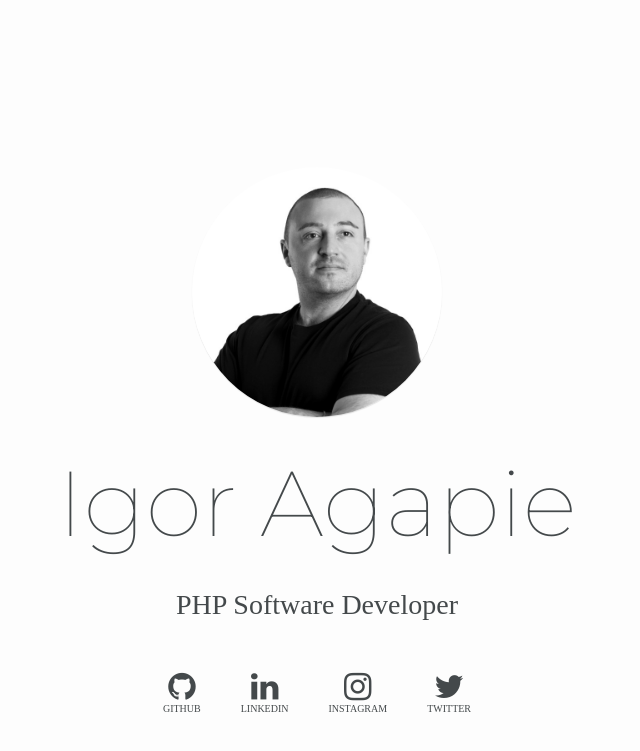
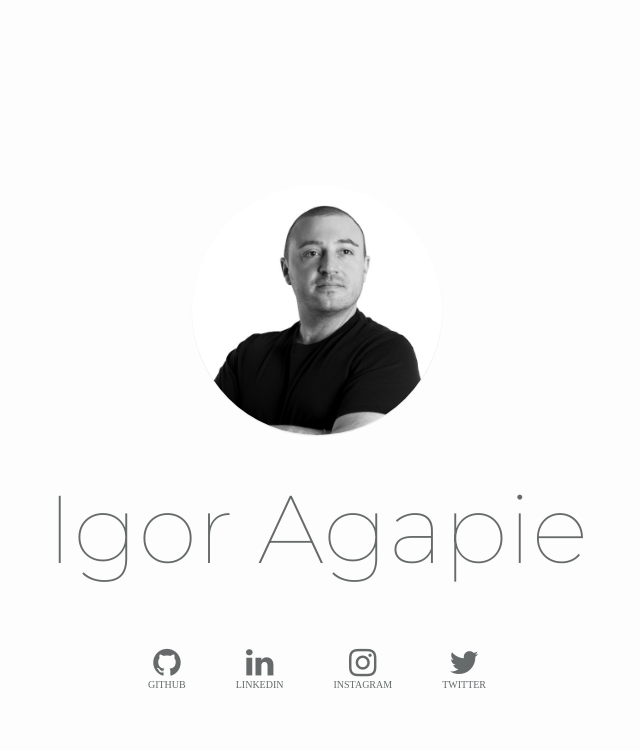
Before and after one commit to iagapie/iagapie.github.io, a Jekyll site: the page built from index.html, in a window 1280 px wide. Shown: the top 751 px of the page, without its empty margins (323-963 px from the left). Built offline with Jekyll 4.4.1, drawn with Linux system fonts in a browser that asks for light colours; some web fonts are replaced.

Commit message:
remove position

```diff
--- a/_config.yml
+++ b/_config.yml
@@ -1,6 +1,5 @@
 encoding: "utf-8"
 title: Igor Agapie
-position: PHP Software Developer
 description: Highly-skilled software development professional bringing more than 9 years in software design, development and integration. Advanced knowledge of PHP7 and C#.
 
 avatar: profile2.jpg
--- a/_includes/name.html
+++ b/_includes/name.html
@@ -1,2 +1 @@
 <h1 class="name">{{ site.title }}</h1>
-<h3 class="position">{{ site.position }}</h3>
--- a/assets/css/main.scss
+++ b/assets/css/main.scss
@@ -6,7 +6,7 @@
 
 /*! minireset.css v0.0.6 | MIT License | github.com/jgthms/minireset.css */html,body,p,ol,ul,li,dl,dt,dd,blockquote,figure,fieldset,legend,textarea,pre,iframe,hr,h1,h2,h3,h4,h5,h6{margin:0;padding:0}h1,h2,h3,h4,h5,h6{font-size:100%;font-weight:normal}ul{list-style:none}button,input,select,textarea{margin:0}html{box-sizing:border-box}*,*::before,*::after{box-sizing:inherit}img,video{height:auto;max-width:100%}iframe{border:0}table{border-collapse:collapse;border-spacing:0}td,th{padding:0}td:not([align]),th:not([align]){text-align:left}
 
-@import url('https://fonts.googleapis.com/css2?family=Montserrat:wght@100;300&family=Piazzolla:wght@100;300&display=swap');
+@import url('https://fonts.googleapis.com/css2?family=Montserrat:wght@100&family=Piazzolla:wght@300&display=swap');
 
 @import "font-awesome";
 
@@ -14,24 +14,18 @@ body {
   background: #fdfdfd;
 }
 
-.name, .position, a {
-  color: #44494b;
+.name, a {
+  color: #666a6b;
 }
 
-.name, .position, .avatar {
-  margin: 0 0 30px;
+.name, .avatar {
+  margin: 0 0 35px;
 }
 
 .name {
   font-family: 'Montserrat', sans-serif;
   font-weight: 100;
-  font-size: 92px;
-}
-
-.position {
-  font-family: 'Piazzolla', serif;
-  font-weight: 100;
-  font-size: 28px;
+  font-size: 96px;
 }
 
 .content {
@@ -61,7 +55,7 @@ a {
   font-weight: 300;
   text-align: center;
   text-decoration: none;
-  margin: 20px;
+  margin: 25px;
 }
 
 .fa {
```
